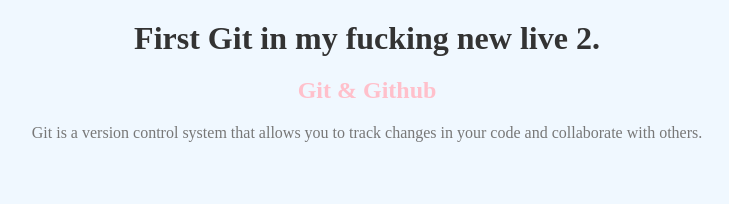
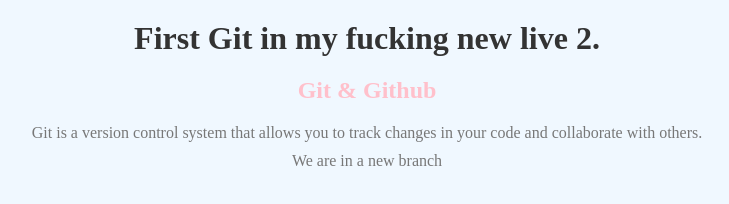
Before and after one commit to roberthernandezmarketing/amazin_code, a plain HTML site: page index.html in a window 1280 px wide. Shown: the whole page, without its empty margins (273-1002 px from the left). Drawn offline with Linux system fonts and the light colour scheme.

Commit message:
New branch login_app

```diff
--- a/index.html
+++ b/index.html
@@ -12,6 +12,7 @@
   <h1>First Git in my fucking new live 2.</h1>
   <h2>Git & Github</h2>
   <p>Git is a version control system that allows you to track changes in your code and collaborate with others.</p>
+  <p>We are in a new branch</p>
 
 </body>
 </html>
```
